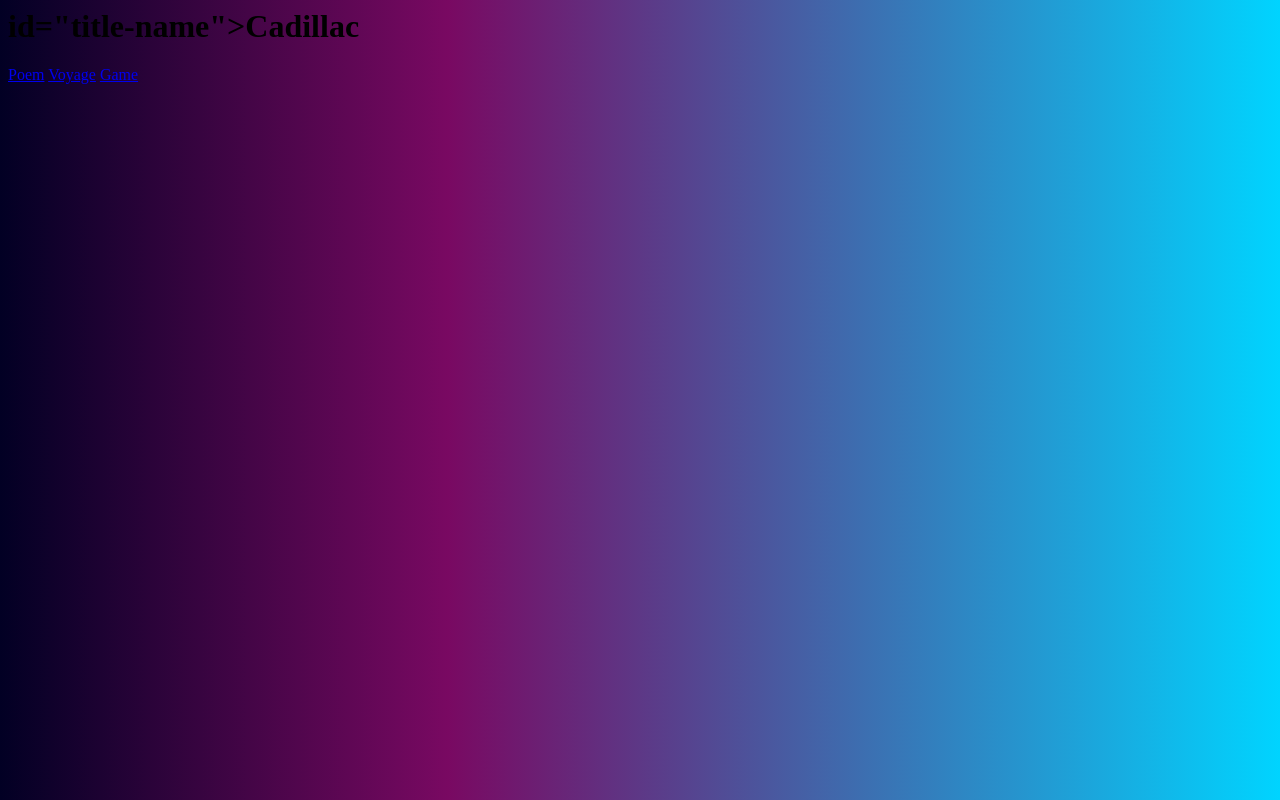
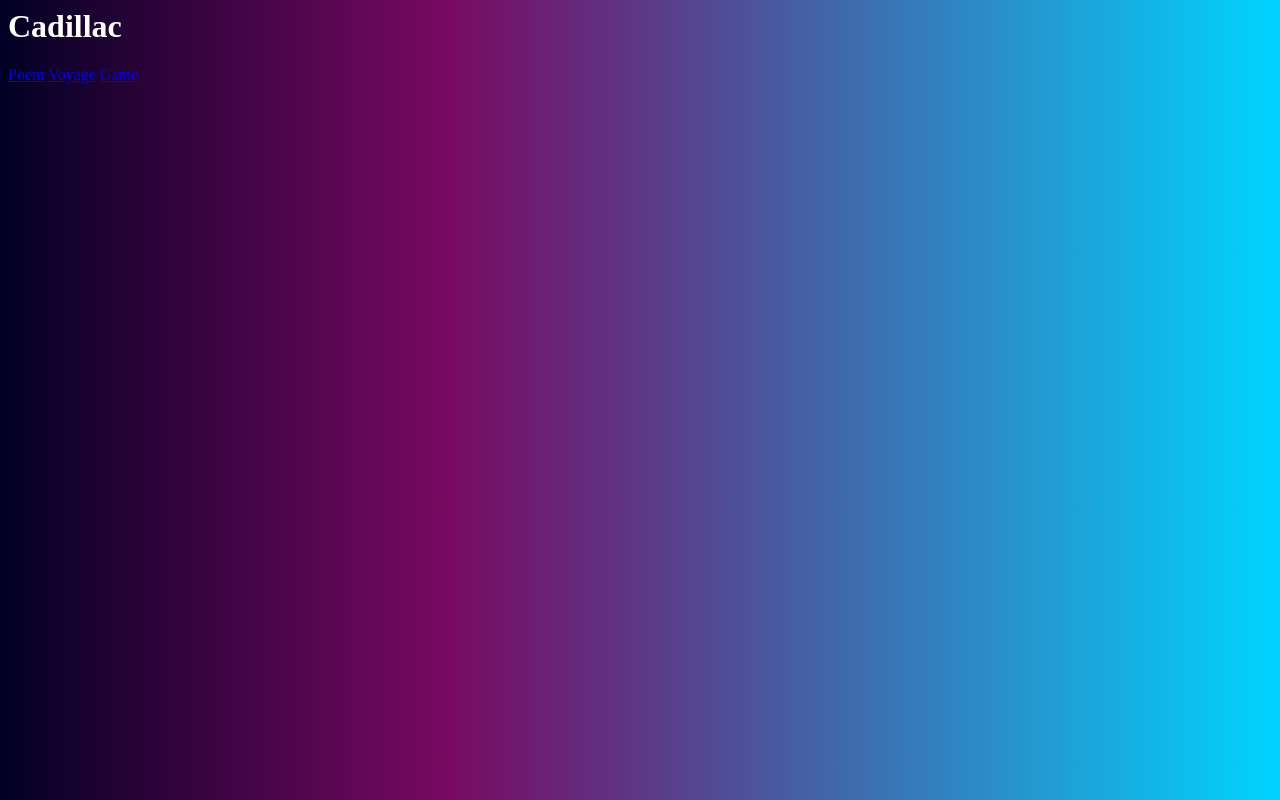
Before and after one commit to Cadillac3333333333/Cadillac, a plain HTML site: page index.html in a window 1280 px wide. Drawn offline with Linux system fonts and the light colour scheme.

Commit message:
Update index.html

```diff
--- a/index.html
+++ b/index.html
@@ -4,14 +4,14 @@
     <title> Portfolio Tyler</title>
 </head>
 <body style="background: linear-gradient(90deg, rgba(2,0,36,1) 0%, rgba(121,9,98,1) 35%, rgba(0,212,255,1) 100%);">
-     <h1> id="title-name">Cadillac </h1>
+     <h1> Cadillac </h1>
     <a href="poem.html">Poem</a>
     <a href="voyageparfait.html">Voyage</a>
     <a href="game.html">Game</a>
 
     <style>
-        #title-name {
-            color: white;
+h1 {
+    color: rgb(255, 255, 255)
         }
     </style>
     </body>
```
